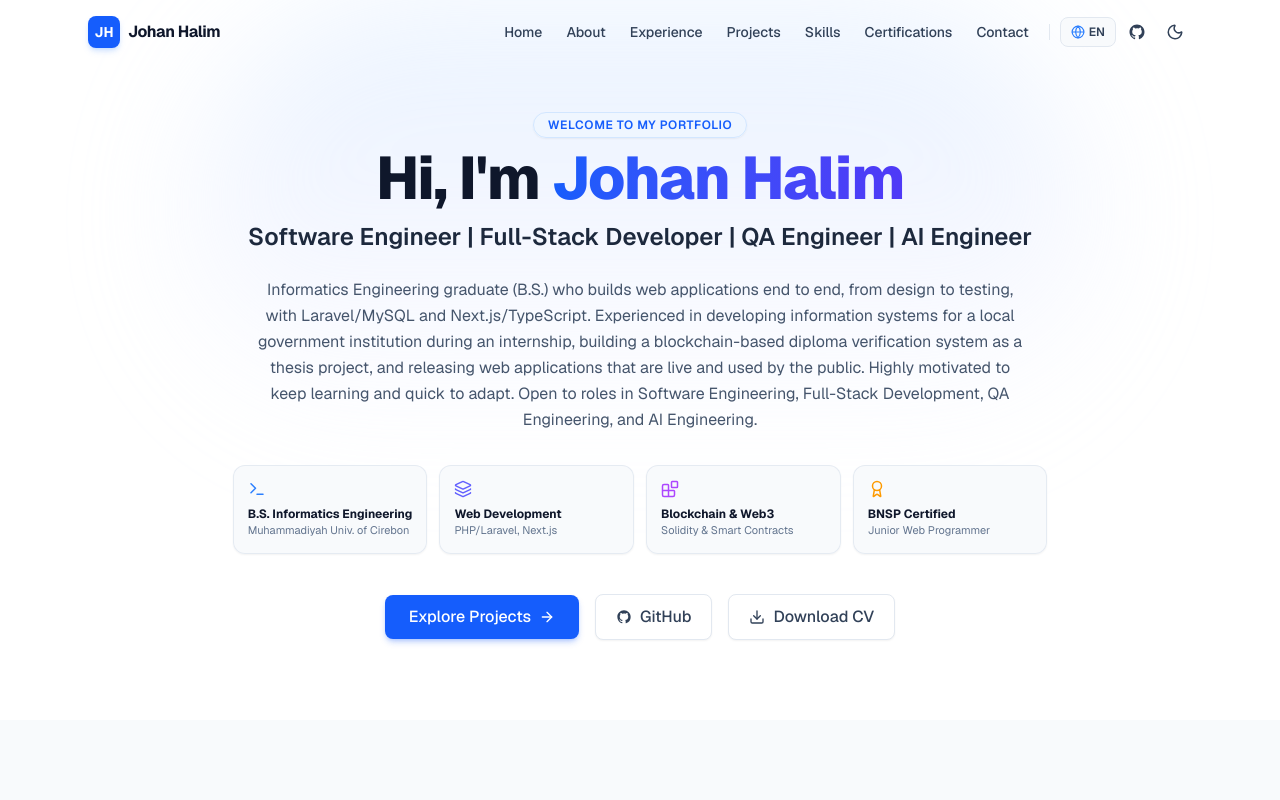
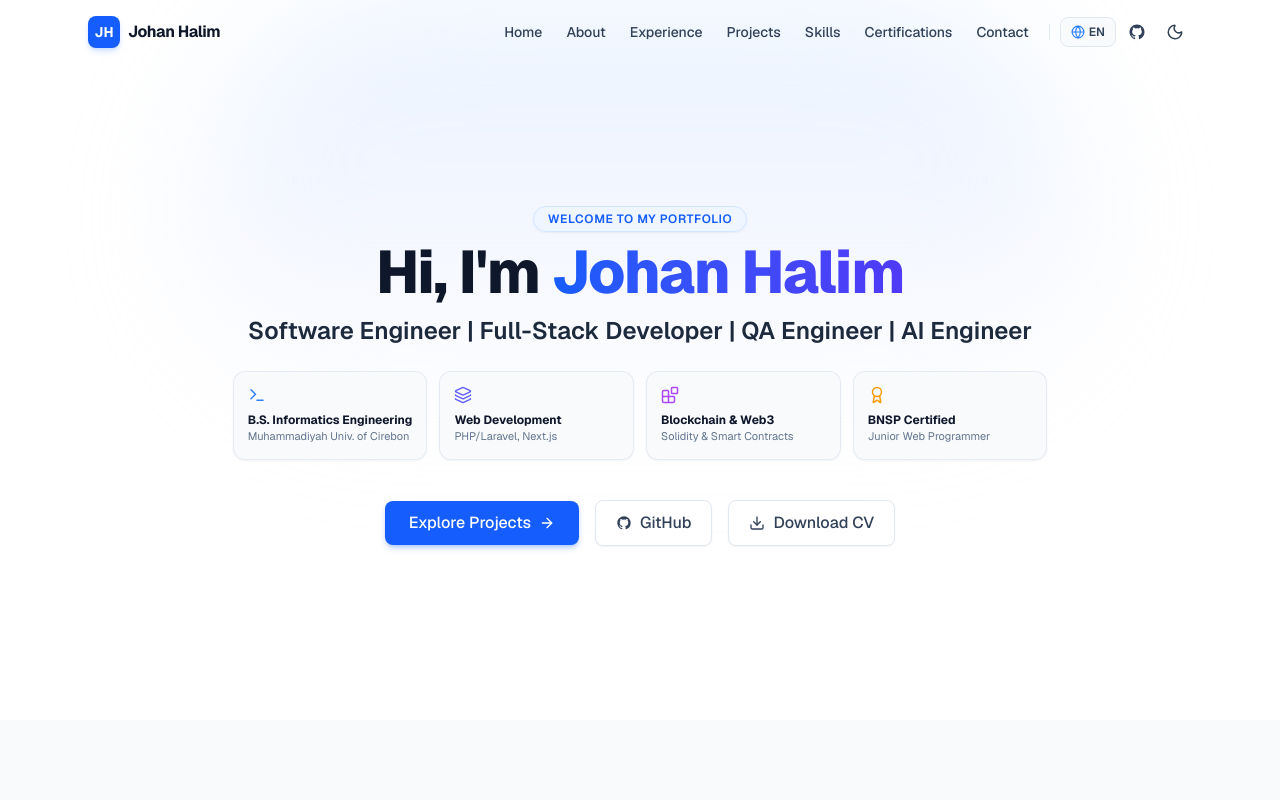
Before and after one commit to johanhalim7/portfolio, a Next.js app: page / in a window 1280 px wide. Shown: the top 800 px of the page. Built offline with nearby package versions, Linux system fonts and the light colour scheme.

Commit message:
Remove summary paragraph from hero section
The same text already appears in the About section; hero now
shows name, role tagline, highlights, and action buttons only.

```diff
--- a/src/components/Hero.tsx
+++ b/src/components/Hero.tsx
@@ -26,11 +26,6 @@ const highlightIcons = [
 
 export default function Hero() {
   const { lang, t } = useLanguage();
-
-  const summaryParagraphs = profile.summary[lang]
-    .split('\n\n')
-    .map((p) => p.trim())
-    .filter(Boolean);
 
   const highlights = profile.highlights[lang];
 
@@ -79,18 +74,6 @@ export default function Hero() {
         >
           {profile.title[lang]}
         </motion.h2>
-
-        {/* Value Proposition & Summary (Fix split bug properly) */}
-        <motion.div
-          initial={{ opacity: 0, y: 15 }}
-          animate={{ opacity: 1, y: 0 }}
-          transition={{ duration: 0.4, delay: 0.2 }}
-          className="text-sm md:text-base text-slate-600 dark:text-slate-300 mb-8 max-w-3xl mx-auto leading-relaxed space-y-3.5 text-center"
-        >
-          {summaryParagraphs.map((paragraph, idx) => (
-            <p key={idx}>{paragraph}</p>
-          ))}
-        </motion.div>
 
         {/* Highlights / Metric Badges */}
         <motion.div
```
